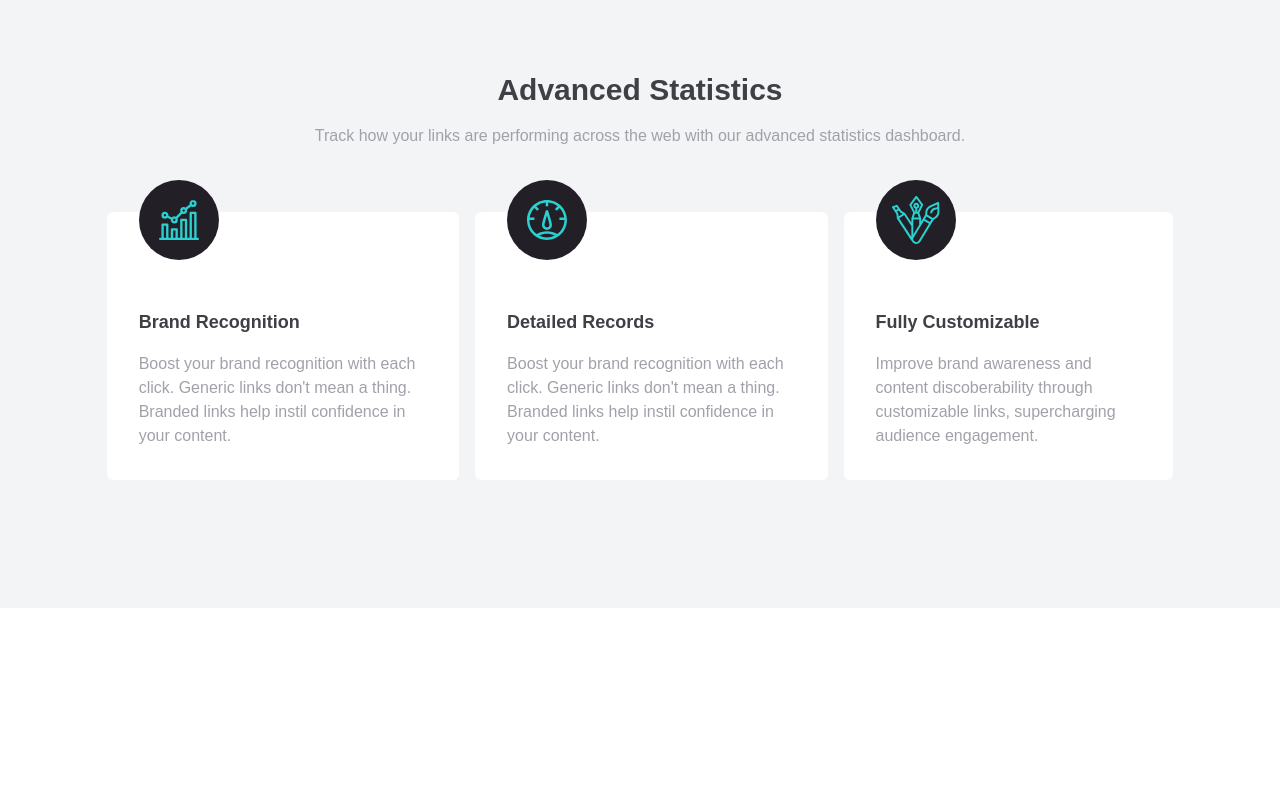
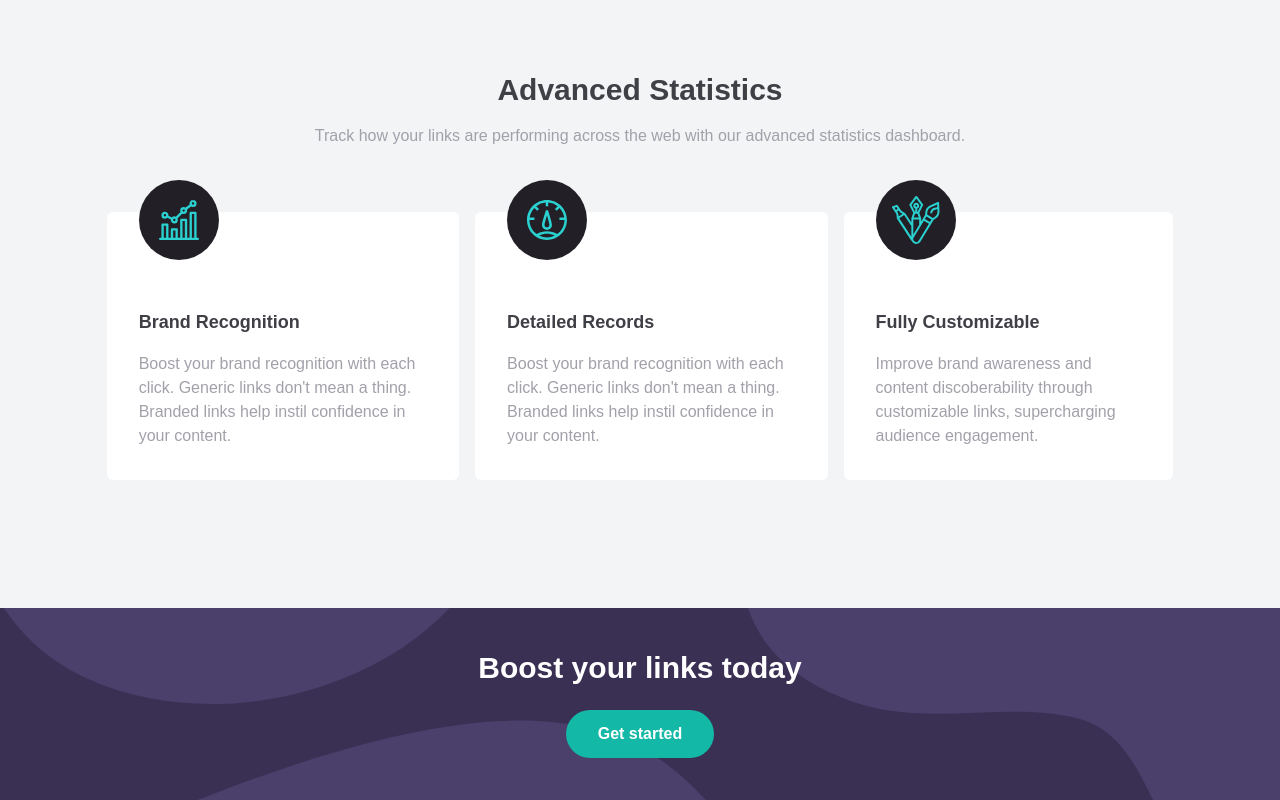
Before and after one commit to michelwene/url-shortening, a React (Create React App) app: page / in a window 1280 px wide. Shown: the part 1096-1896 px from the top of the page. Before the commit the page ends 1704 px from the top, so only its background shows below. Built offline with nearby package versions, Linux system fonts and the light colour scheme.

Commit message:
feat: Promotion

```diff
--- a/src/components/Layout/index.jsx
+++ b/src/components/Layout/index.jsx
@@ -1,6 +1,7 @@
 import { Details } from "../Details";
 import Header from "../Header";
 import { Main } from "../Main";
+import { Promotion } from "../Promotion";
 import { ShortenLink } from "../Shorten";
 import { ShortenedLink } from "../Shorten/Shortened-Link";
 
@@ -20,6 +21,7 @@ export default function Layout() {
         </div>
         <Details />
       </section>
+      <Promotion />
     </>
   );
 }
--- /dev/null
+++ b/src/components/Promotion/index.jsx
@@ -0,0 +1,16 @@
+import { Button } from "../Button";
+
+export function Promotion() {
+  return (
+    <div className="h-48 flex items-center justify-center bg-[url('/public/images/bg-boost-desktop.svg')] bg-center bg-cover bg-no-repeat bg-[#3A3054]">
+      <div className="flex flex-col gap-y-6 items-center">
+        <h4 className="text-white font-extrabold text-3xl">
+          Boost your links today
+        </h4>
+        <Button className="h-12 px-8 py-2.5 bg-teal-500 text-white rounded-full font-bold hover:opacity-70 active:bg-teal-700 focus:outline-none focus:ring focus:rign-teal-700 focus:shadow-outline-teal">
+          Get started
+        </Button>
+      </div>
+    </div>
+  );
+}
```
